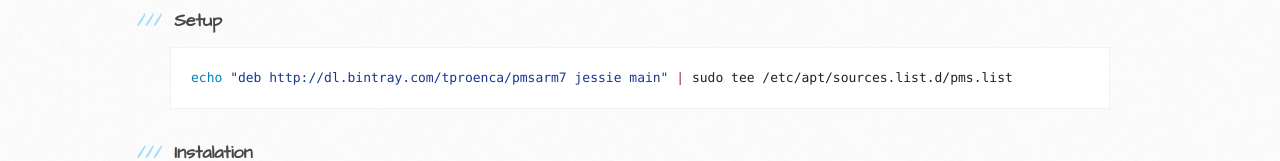
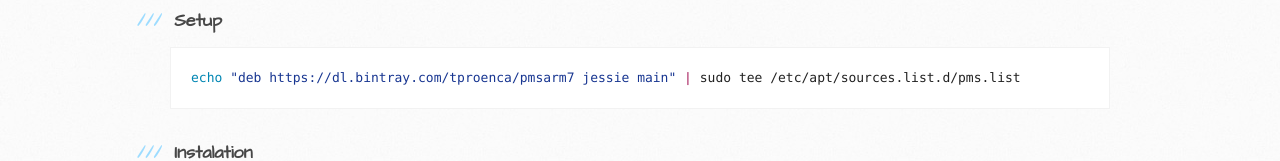
Before and after one commit to tproenca/pmsarm7, a plain HTML site: page index.html in a window 1280 px wide. Shown: the part 409-570 px from the top of the page. Drawn offline with Linux system fonts and the light colour scheme.

Commit message:
Fixed https in the documentation

```diff
--- a/index.html
+++ b/index.html
@@ -36,7 +36,7 @@
 <h3>
 <a id="setup" class="anchor" href="#setup" aria-hidden="true"><span aria-hidden="true" class="octicon octicon-link"></span></a>Setup</h3>
 
-<div class="highlight highlight-source-shell"><pre><span class="pl-c1">echo</span> <span class="pl-s"><span class="pl-pds">"</span>deb http://dl.bintray.com/tproenca/pmsarm7 jessie main<span class="pl-pds">"</span></span> <span class="pl-k">|</span> sudo tee /etc/apt/sources.list.d/pms.list</pre></div>
+<div class="highlight highlight-source-shell"><pre><span class="pl-c1">echo</span> <span class="pl-s"><span class="pl-pds">"</span>deb https://dl.bintray.com/tproenca/pmsarm7 jessie main<span class="pl-pds">"</span></span> <span class="pl-k">|</span> sudo tee /etc/apt/sources.list.d/pms.list</pre></div>
 
 <h3>
 <a id="instalation" class="anchor" href="#instalation" aria-hidden="true"><span aria-hidden="true" class="octicon octicon-link"></span></a>Instalation</h3>
```
